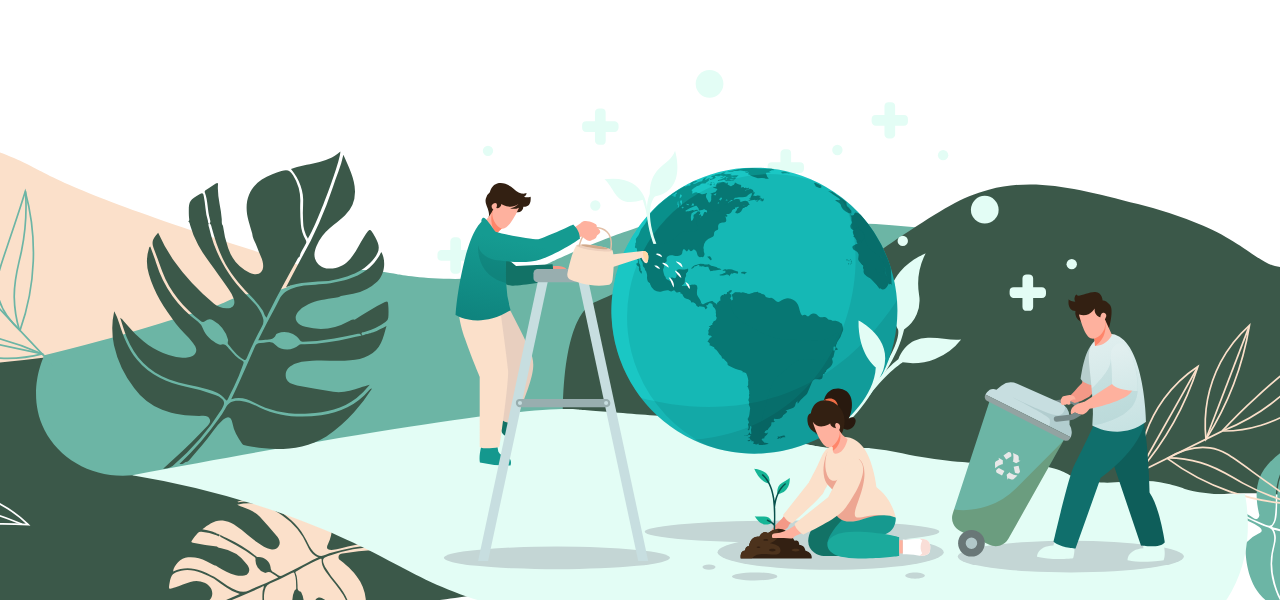
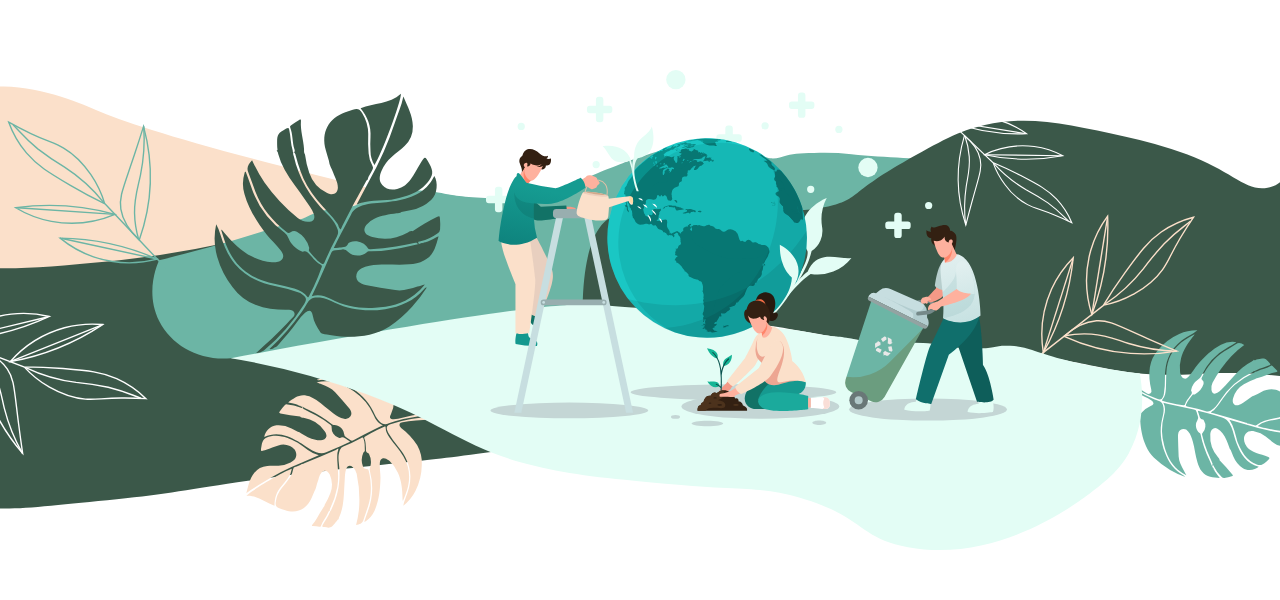
Before and after one commit to rebeccacwong/greensort, a plain HTML site: page index.html in a window 1280 px wide. Shown: the part 251-851 px from the top of the page. Drawn offline with nearby package versions, Linux system fonts and the light colour scheme; a script that the page names is missing.

Commit message:
edited main graphic

```diff
--- a/css/style.css
+++ b/css/style.css
@@ -68,8 +68,8 @@ body {
 }
 
 #main-img {
-  height: 40em;
-  background-image: url("../assets/graphics/greensort-main.svg");
+  height: 30em;
+  background-image: url("../assets/graphics/greensort-main2.svg");
   background-size: cover;
   background-repeat: no-repeat;
   background-position: center;
```
Also changed, not shown: assets/graphics/greensort-main2.svg (added).
